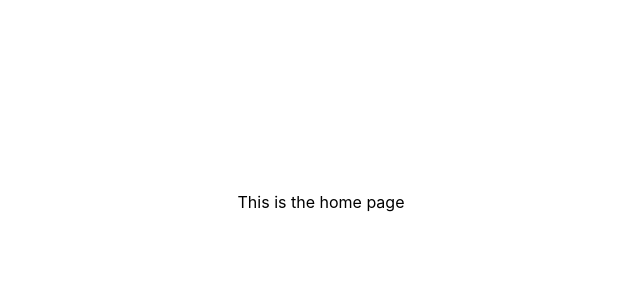
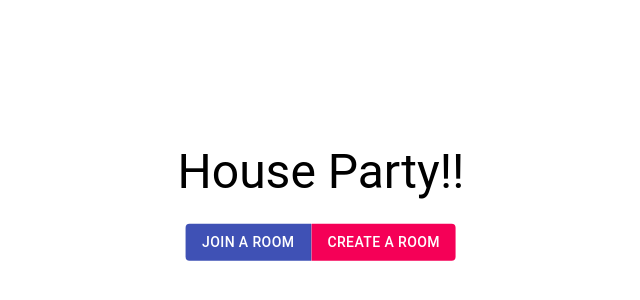
Before and after one commit to elsowiny/HousePartySpotify, a React (Create React App) app in the folder music_controller/frontend/: page / in a window 1280 px wide. Shown: the part 198-498 px from the top of the page, without its empty margins (319-959 px from the left). Built offline with nearby package versions, Linux system fonts and the light colour scheme; no server answers.

Commit message:
added redirect to room if user still in session

```diff
--- a/music_controller/frontend/src/components/HomePage.jsx
+++ b/music_controller/frontend/src/components/HomePage.jsx
@@ -1,14 +1,49 @@
-import React from 'react';
+import React, {useState, useEffect} from 'react';
 import RoomJoinPage from "./RoomJoinPage.jsx";
 import CreateRoomPage from "./CreateRoomPage.jsx";
 import Room from "./Room.jsx";
+import { Grid, Button, ButtonGroup, Typography} from '@material-ui/core';
 import { BrowserRouter as Router, Switch, Route, Link, Redirect } from "react-router-dom";
 
 function HomePage(props) {
+  const [roomCode, setRoomCode] = useState(null);
+  function  renderHomePage(){
+      return (
+        <Grid container spacing={3}>
+          <Grid item xs={12} align="center">
+            <Typography variant="h3" compact="h3">
+              House Party!!
+            </Typography>
+          </Grid>
+          <Grid item xs={12} align="center">
+            <ButtonGroup disableElevation variant="contained" color="primary">
+              <Button color="primary" to="/join" component={Link}>Join a Room</Button>
+              <Button color="secondary" to="/create" component={Link}>Create a Room</Button>
+            </ButtonGroup>
+          </Grid>
+        </Grid>
+      )
+  }
+
+  useEffect(() => {
+
+    async function  isUserInRoom(){
+        await fetch('/api/user-in-room')
+          .then((response)=> response.json())
+          .then((data)=>{
+                setRoomCode(data.code);
+        });
+    }
+    isUserInRoom();
+  },[]);
+
+
     return (
       <Router>
         <Switch>
-          <Route exact path="/"><div><p>This is the home page</p></div></Route>
+          <Route exact path="/" render={()=>{
+                return roomCode ? (<Redirect to={`/room/`+roomCode}/>) : renderHomePage();
+          }}></Route>
                   <Route exact path="/join" component={RoomJoinPage}></Route>
                   <Route exact path="/create" component={CreateRoomPage}></Route>
                   <Route path="/room/:roomCode" component={Room}></Route>
```
